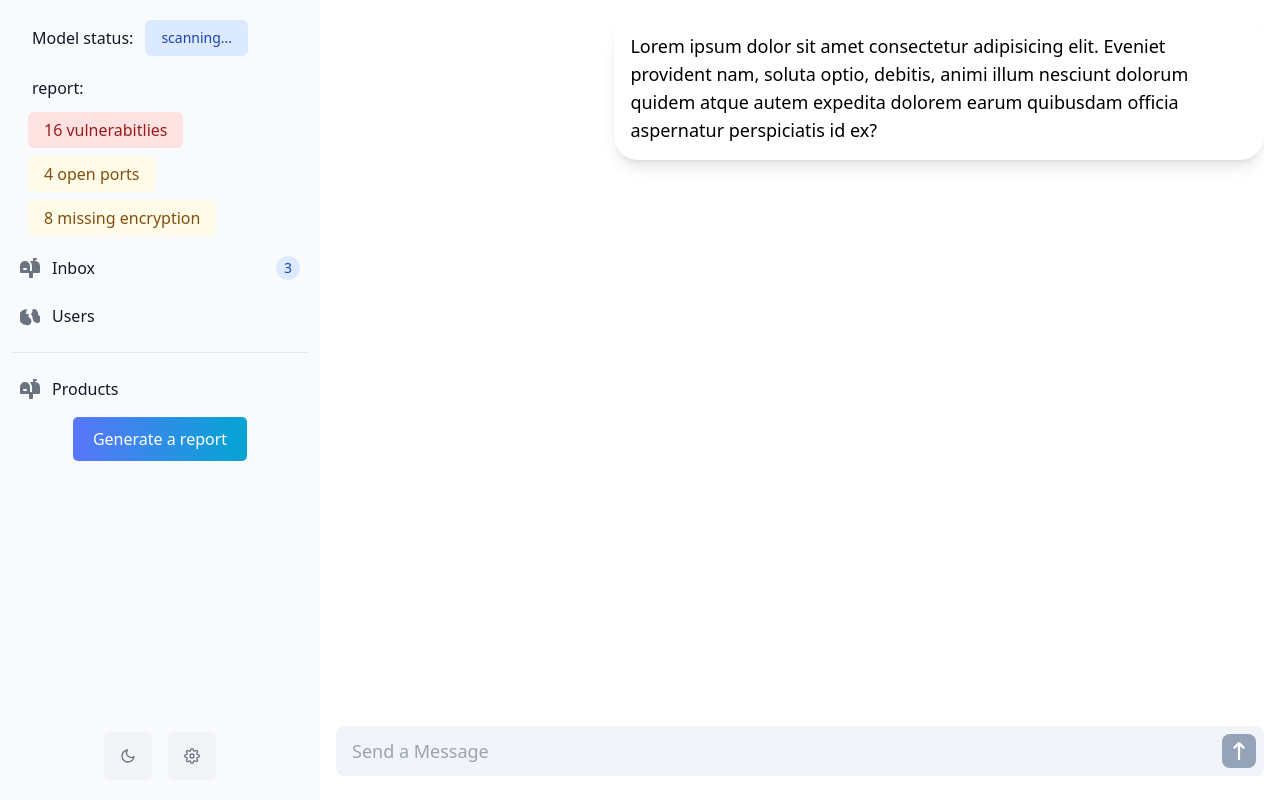
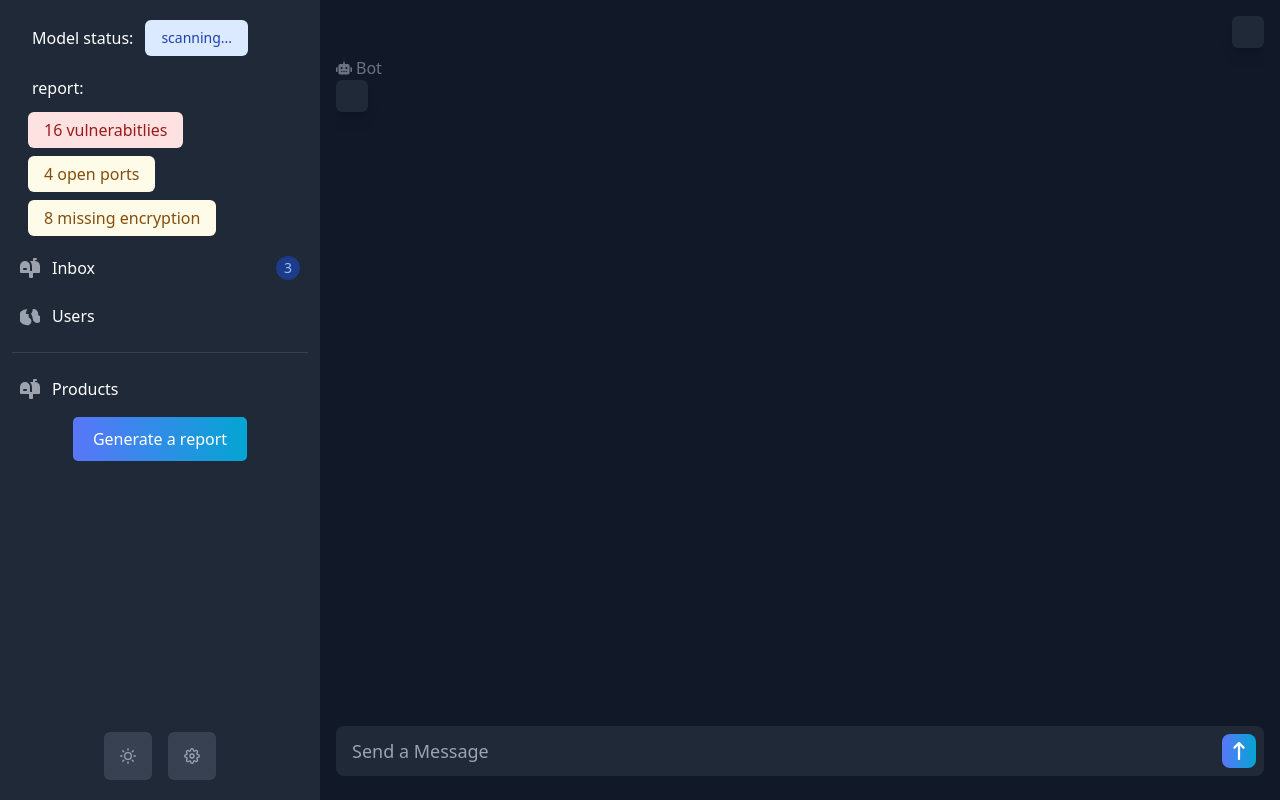
Before and after one commit to snow10100/pena, a Next.js app in the folder ui/: page / in a window 1280 px wide. Both pictures are taken after a click on the button 1239 px from the left and 751 px from the top of the page. Built offline with nearby package versions, Linux system fonts and the light colour scheme.

Commit message:
improve UI Again :)

```diff
--- a/ui/app/components/chat/BotChatBubble.jsx
+++ b/ui/app/components/chat/BotChatBubble.jsx
@@ -1,7 +1,17 @@
-import React from 'react'
 
-export default function BotChatBubble() {
+// icon
+import { FaRobot } from "react-icons/fa";
+export default function BotChatBubble({ children }) {
   return (
-    <div>BotChatBubble</div>
+    <div>
+      <div className="flex gap-1 justify-center items-center w-fit">
+        <FaRobot className=" text-gray-500" />
+        <span className="text-gray-500">Bot</span>
+      </div>
+      <div className="p-4 mr-auto dark:bg-gray-800 dark:text-slate-300 rounded-md shadow-lg w-fit max-w-[70%]">
+        <p className="text-lg">{children}</p>
+      </div>
+    </div>
+
   )
 }
--- a/ui/app/components/chat/ChatInputField.jsx
+++ b/ui/app/components/chat/ChatInputField.jsx
@@ -1,15 +1,30 @@
-import React from "react";
+"use client";
+import { useState } from "react";
 import { FaArrowUpLong } from "react-icons/fa6";
 
-export default function ChatInputField() {
+export default function ChatInputField({ handleSubmit }) {
+  const [userPrompt, setUserPrompt] = useState("");
+  const [disabledSubmit, setDisabledSubmit] = useState(false);
+  const handleChange = (e) => {
+    setUserPrompt(e.target.value);
+    console.log("writing message", userPrompt);
+  }
+  const buttonStyle = {
+    background: 'linear-gradient(to right, #5976F9, #04A5D3)',
+  };
+
+
   return (
     <div className="flex flex-row w-full p-2 bg-slate-100 rounded-lg dark:bg-gray-800 dark:text-white">
       <input
         className="bg-transparent text-lg mx-2 w-full rounded-full outline-none"
         type="text"
         placeholder="Send a Message"
+        onChange={handleChange}
       />
-      <button className="bg-slate-400 rounded-lg p-2">
+      <button className={disabledSubmit ? "bg-slate-400 rounded-lg p-2" : "rounded-lg p-2"} onClick={() => handleSubmit(userPrompt)}
+        style={disabledSubmit ? "" : buttonStyle}
+      >
         <FaArrowUpLong className="text-white text-lg" />
       </button>
     </div>
--- a/ui/app/components/chat/UserChatBubble.jsx
+++ b/ui/app/components/chat/UserChatBubble.jsx
@@ -2,7 +2,7 @@ import React from "react";
 
 export default function UserChatBubble({ children }) {
   return (
-    <div className="p-4 ms-auto dark:bg-gray-800 dark:text-slate-300 rounded-3xl shadow-lg w-fit max-w-[70%]">
+    <div className="p-4 ms-auto dark:bg-gray-800 dark:text-slate-300 rounded-md shadow-lg w-fit max-w-[70%]">
       <p className="text-lg">{children}</p>
     </div>
   );
--- a/ui/app/components/common/SideBar.jsx
+++ b/ui/app/components/common/SideBar.jsx
@@ -6,11 +6,10 @@ import GradientBtn from '../buttons/GradientBtn';
 import SideBarBtn from '../buttons/SideBarBtn';
 import { FiMoon, FiSun, FiSettings, FiUser } from 'react-icons/fi';
 
-
 function SideBar() {
   const [showSidebar, setShowSidebar] = useState(true);
-  const [isDarkMode, setIsDarkMode] = useState(false);
-  // Update the dark mode class on the HTML element
+  const [isDarkMode, setIsDarkMode] = useState(true);
+
   useEffect(() => {
     if (isDarkMode) {
       document.documentElement.classList.add('dark');
--- a/ui/app/page.jsx
+++ b/ui/app/page.jsx
@@ -1,19 +1,36 @@
-import BokehBackground from "./components/common/BgBlur";
+'use client';
+import { useState } from "react";
 import ChatInputField from "./components/chat/ChatInputField";
 import UserChatBubble from "./components/chat/UserChatBubble";
+import BotChatBubble from "./components/chat/BotChatBubble";
 
 export default function Home() {
+  const [userMessages, setUserMessages] = useState([]);
+  const handleSubmit = (message) => {
+    setUserMessages([...userMessages, message]);
+    // we should also send the message to the server
+    // we should also get a response from the server and added it to the messages
+  }
   return (
     <main className="h-[90vh] sm:h-[95vh]">
       <div className="grid h-full grid-rows-2">
         <div className="overflow-y-auto">
           {/* This is the chat content area */}
           {/* <ChatContent /> */}
-          <UserChatBubble>Lorem ipsum dolor sit amet consectetur adipisicing elit. Eveniet provident nam, soluta optio, debitis, animi illum nesciunt dolorum quidem atque autem expedita dolorem earum quibusdam officia aspernatur perspiciatis id ex?</UserChatBubble>
+          {/* <UserChatBubble> Lorem ipsum dolor sit amet consectetur adipisicing elit. Eveniet provident nam, soluta optio, debitis, animi illum nesciunt dolorum quidem atque autem expedita dolorem earum quibusdam officia aspernatur perspiciatis id ex? </UserChatBubble> */}
+          <div className="flex flex-col gap-2">
+            {userMessages.map((message, index) => (
+              <>
+                <UserChatBubble key={index}>{message}</UserChatBubble>
+                <BotChatBubble key={index}>{message}</BotChatBubble>
+              </>
+            ))}
           </div>
+
+        </div>
         <div className="self-end">
           {/* This is the chat input field */}
-          <ChatInputField />
+          <ChatInputField handleSubmit={handleSubmit} />
         </div>
       </div>
     </main>
```
